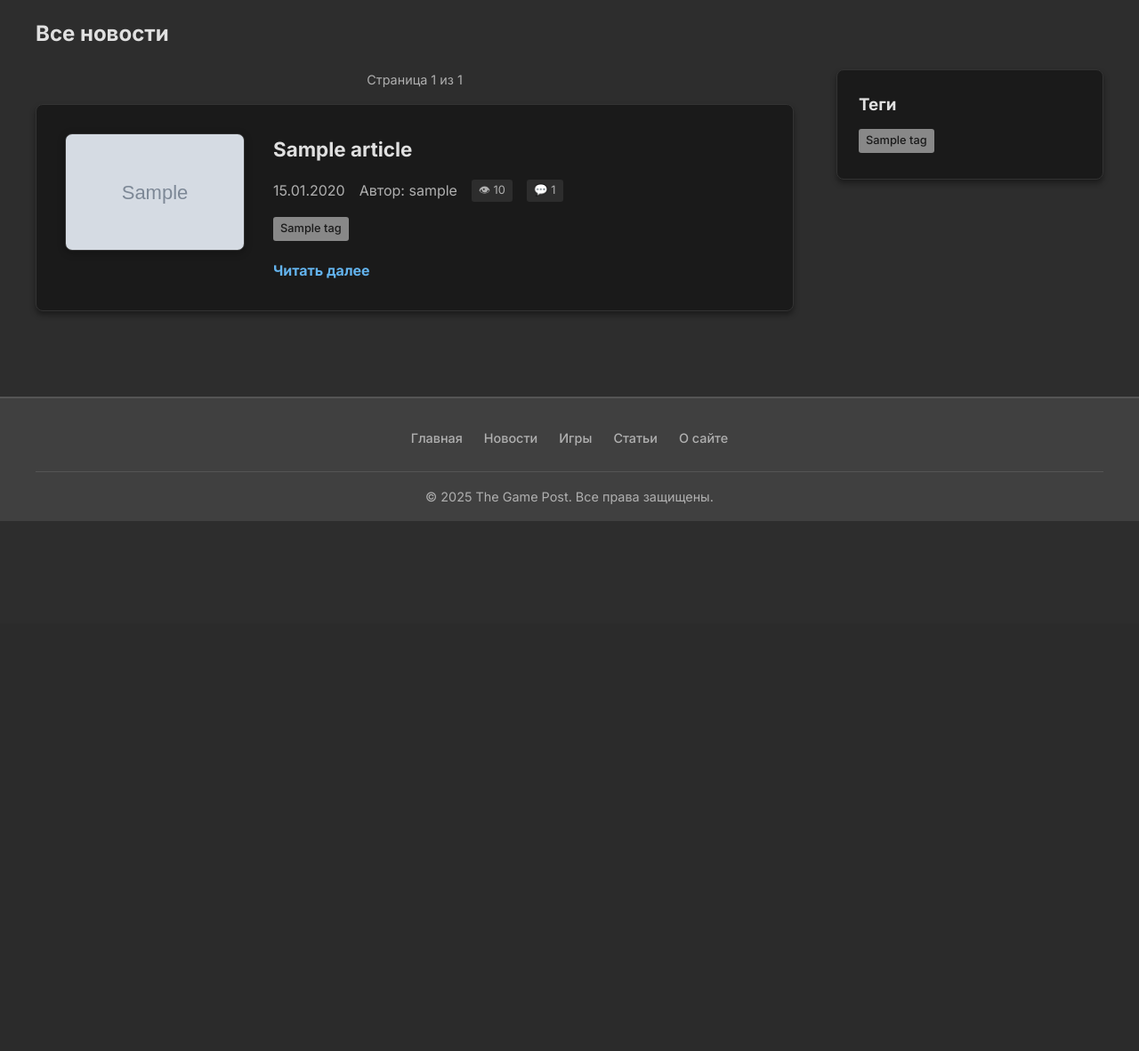
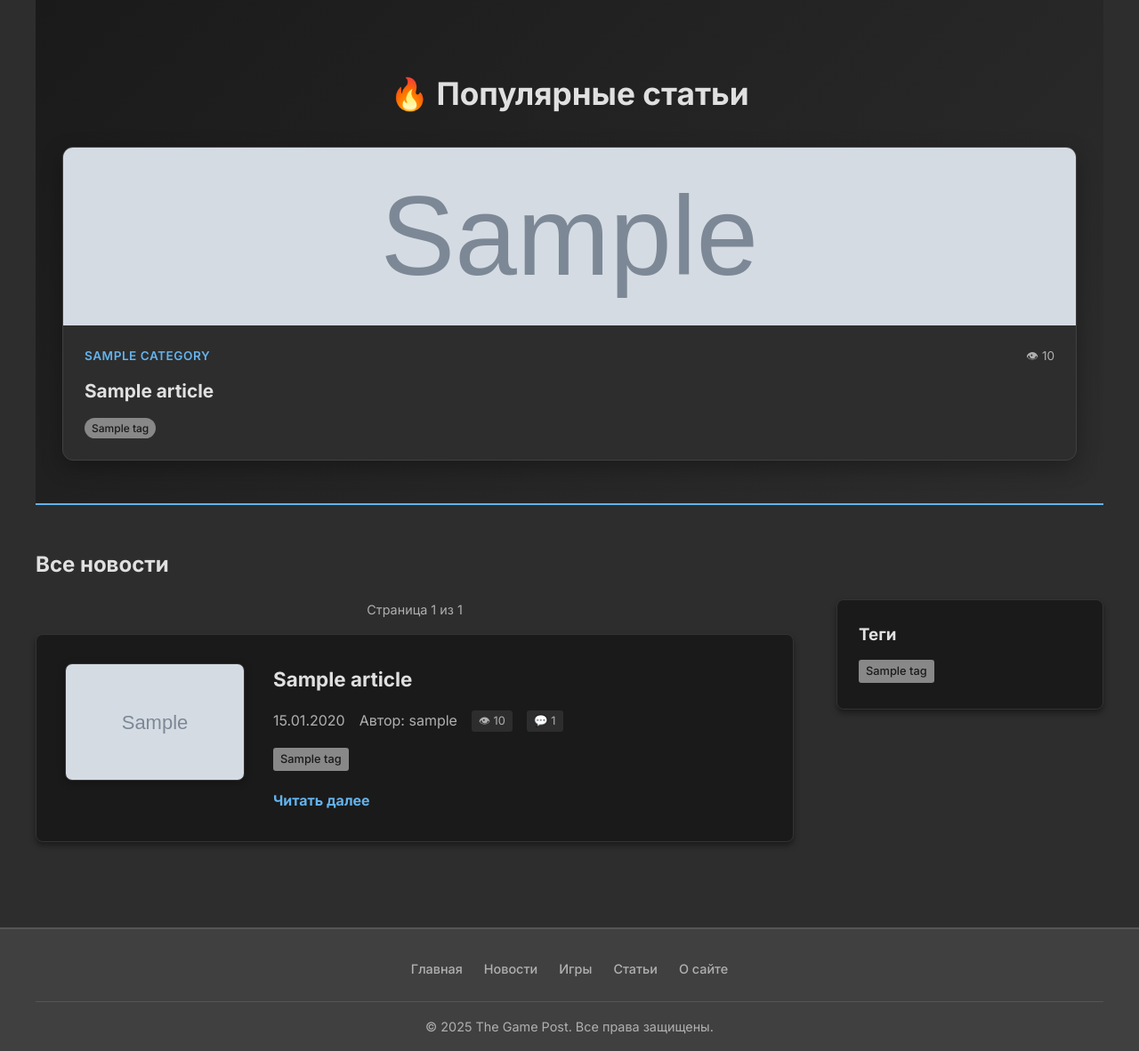
Before and after one commit to Xaltharis/the-game-site-news-repository, a Django app: page / in a window 1280 px wide. Shown: the part 99-1281 px from the top of the page at 89% size. Before the commit the page ends 685 px from the top, so only its background shows below. Run offline with Django 5.2, Linux system fonts and the light colour scheme; tables that the repository leaves empty hold one stand-in row (values such as "Sample post"); grey boxes marked "Sample" are stand-in pictures.

Commit message:
feat: Добавил hero-block

```diff
--- a/the_game_post/news/static/news/css/styles.css
+++ b/the_game_post/news/static/news/css/styles.css
@@ -23,27 +24,6 @@ body {
     border-bottom: 2px solid #555;
 }
 
-
-.site-header h1 {
-    margin: 0;
-    font-size: 1.8em;
-}
-
-.site-header h1 a {
-    color: #e0e0e0;
-    text-decoration: none;
-}
-
-.site-footer {
-    background: #404040;
-    color: #e0e0e0;
-    text-align: center;
-    padding: 2rem 0;
-    margin-top: 4rem;
-    border-top: 2px solid #555;
-}
-
-/* Навигация */
 .main-nav {
     background: #404040;
     padding: 1rem 0;
@@ -204,7 +187,114 @@ body {
     display: none;
 }
 
-/* Список статей */
+/* Hero блок */
+.hero-block {
+    background: linear-gradient(135deg, #1a1a1a 0%, #2d2d2d 100%);
+    padding: 3rem 0;
+    margin-bottom: 3rem;
+    border-bottom: 2px solid #63b3ed;
+}
+
+.hero-title {
+    text-align: center;
+    color: #e0e0e0;
+    margin-bottom: 2rem;
+    font-size: 2.2em;
+    font-weight: 700;
+}
+
+.hero-articles {
+    display: grid;
+    grid-template-columns: repeat(auto-fit, minmax(300px, 1fr));
+    gap: 2rem;
+    max-width: 1200px;
+    margin: 0 auto;
+}
+
+.hero-article {
+    background: #2d2d2d;
+    border-radius: 12px;
+    overflow: hidden;
+    box-shadow: 0 8px 25px rgba(0, 0, 0, 0.3);
+    transition: all 0.3s ease;
+    border: 1px solid #404040;
+}
+
+.hero-article:hover {
+    transform: translateY(-5px);
+    box-shadow: 0 12px 35px rgba(0, 0, 0, 0.4);
+    border-color: #63b3ed;
+}
+
+.hero-article-image {
+    height: 200px;
+    overflow: hidden;
+}
+
+.hero-article-image img {
+    width: 100%;
+    height: 100%;
+    object-fit: cover;
+    transition: transform 0.3s ease;
+}
+
+.hero-article:hover .hero-article-image img {
+    transform: scale(1.05);
+}
+
+.hero-article-content {
+    padding: 1.5rem;
+}
+
+.hero-article-meta {
+    display: flex;
+    justify-content: space-between;
+    align-items: center;
+    margin-bottom: 0.8rem;
+    font-size: 0.85em;
+}
+
+.hero-article-category {
+    color: #63b3ed;
+    font-weight: 600;
+    text-transform: uppercase;
+    letter-spacing: 0.5px;
+}
+
+.hero-article-views {
+    color: #b0b0b0;
+}
+
+.hero-article-title {
+    margin: 0 0 1rem 0;
+    font-size: 1.3em;
+    line-height: 1.4;
+}
+
+.hero-article-title a {
+    color: #e0e0e0;
+    text-decoration: none;
+}
+
+.hero-article-title a:hover {
+    color: #63b3ed;
+}
+
+.hero-article-tags {
+    display: flex;
+    gap: 0.5rem;
+    flex-wrap: wrap;
+}
+
+.hero-tag {
+    padding: 2px 8px;
+    border-radius: 12px;
+    font-size: 0.75em;
+    font-weight: 500;
+    color: #1a1a1a;
+}
+
+/* Основной контент */
 .article-list h2 {
     color: #e0e0e0;
     margin-bottom: 1.5rem;
--- a/the_game_post/news/templates/news/article_list.html
+++ b/the_game_post/news/templates/news/article_list.html
@@ -13,6 +13,48 @@
 {% endblock %}
 
 {% block content %}
+<!-- Hero блок (только для главной) -->
+{% if show_hero and hero_articles %}
+<section class="hero-block">
+    <div class="container">
+        <h2 class="hero-title">🔥 Популярные статьи</h2>
+        <div class="hero-articles">
+            {% for article in hero_articles %}
+            <article class="hero-article">
+                {% if article.thumbnail %}
+                <div class="hero-article-image">
+                    <img src="{{ article.thumbnail.url }}" alt="{{ article.title }}">
+                </div>
+                {% endif %}
+                <div class="hero-article-content">
+                    <div class="hero-article-meta">
+                        <span class="hero-article-category">
+                            {% if article.category.slug == 'novosti' %}Новости
+                            {% elif article.category.slug == 'igry' %}Игры
+                            {% elif article.category.slug == 'stati' %}Статьи
+                            {% else %}{{ article.category.name }}
+                            {% endif %}
+                        </span>
+                        <span class="hero-article-views">👁 {{ article.views }}</span>
+                    </div>
+                    <h3 class="hero-article-title">
+                        <a href="{% url 'news:article_detail' article.slug %}">{{ article.title }}</a>
+                    </h3>
+                    <div class="hero-article-tags">
+                        {% for tag in article.tags.all|slice:":2" %}
+                        <span class="hero-tag" style="background-color: {{ tag.color }}">
+                            {{ tag.name }}
+                        </span>
+                        {% endfor %}
+                    </div>
+                </div>
+            </article>
+            {% endfor %}
+        </div>
+    </div>
+</section>
+{% endif %}
+
 <div class="articles-header">
     <h2>
         {% if current_category %}
--- a/the_game_post/news/views.py
+++ b/the_game_post/news/views.py
@@ -4,8 +4,10 @@ from django.contrib.auth.decorators import login_required
 from django.contrib import messages
 from django.http import JsonResponse, HttpResponseForbidden
 from django.core.paginator import Paginator, EmptyPage, PageNotAnInteger
+from django.utils import timezone
 from .models import Article, Tag, Comment, Category
 from .forms import CommentForm, RegisterForm
+from datetime import timedelta
 
 
 def register(request):
@@ -59,25 +61,44 @@ def article_list(request, category_slug=None):
         category = get_object_or_404(Category, slug=category_slug)
         articles_list = articles_list.filter(category=category)
         current_category = category
+        show_hero = False  # Не показываем hero на категориях
     else:
         current_category = None
+        show_hero = True   # Показываем hero только на "Все новости"
+
+    # Получаем статьи для Hero блока (только для главной)
+    hero_articles = []
+    if show_hero:
+        # 1. Самые просматриваемые за все время (3 статьи)
+        most_viewed = articles_list.order_by('-views')[:3]
+
+        # 2. За последнюю неделю (по дате создания)
+        week_ago = timezone.now() - timedelta(days=7)
+        recent_popular = articles_list.filter(
+            created_at__gte=week_ago
+        ).order_by('-views')[:3]
+
+        hero_articles = list(most_viewed) + list(recent_popular)
+        # Убираем дубликаты
+        seen = set()
+        hero_articles = [article for article in hero_articles
+                        if not (article.id in seen or seen.add(article.id))]
+        hero_articles = hero_articles[:3]  # Берем максимум 3 уникальные статьи
 
     # Фильтрация по тегу
     tag_slug = request.GET.get('tag')
     if tag_slug:
         articles_list = articles_list.filter(tags__slug=tag_slug)
 
-    # Пагинация - 10 статей на страницу
+    # Пагинация
     paginator = Paginator(articles_list, 3)
     page = request.GET.get('page')
 
     try:
         articles = paginator.page(page)
     except PageNotAnInteger:
-        # Если page не число, показываем первую страницу
         articles = paginator.page(1)
     except EmptyPage:
-        # Если page вне диапазона, показываем последнюю страницу
         articles = paginator.page(paginator.num_pages)
 
     all_tags = Tag.objects.all()
@@ -88,7 +109,9 @@ def article_list(request, category_slug=None):
         'categories': categories,
         'current_category': current_category,
         'current_tag': tag_slug,
-        'all_tags': all_tags
+        'all_tags': all_tags,
+        'show_hero': show_hero,
+        'hero_articles': hero_articles,
     })
 
 
```
Also changed, not shown: other parts of the_game_post/news/static/news/css/styles.css (+215 -234 lines).
